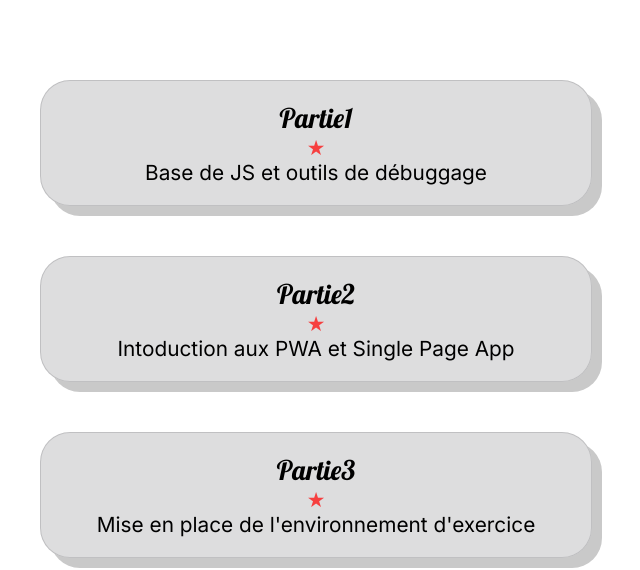
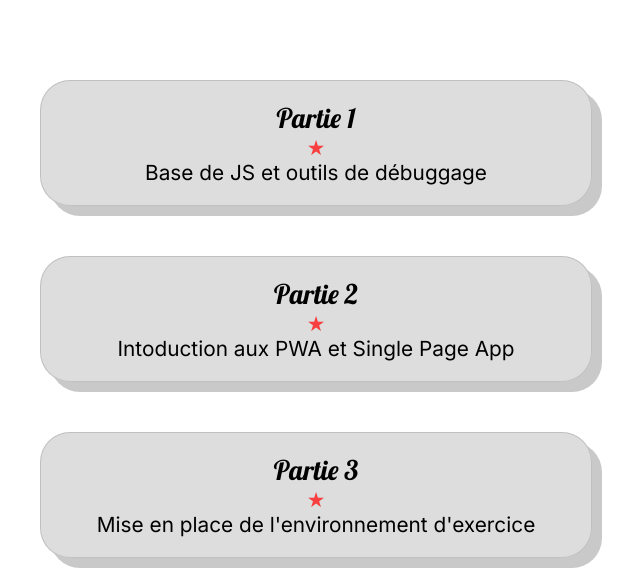
Before and after one commit to ETML-ES/ETML-ES.github.io, a plain HTML site: page index.html in a window 1280 px wide. Shown: the top 570 px of the page, 324-964 px from the left. Drawn offline with Linux system fonts and the light colour scheme.

Commit message:
finalisation

```diff
--- a/index.html
+++ b/index.html
@@ -60,18 +60,18 @@
     <div id="global">
         <a href="https://etml-es.github.io/theorie/Partie1_BaseJSOutilsDebug.html">
             <div class="style">
-                <span class="part">Partie1</span><br>★<br><span class="title">Base de JS et outils de débuggage</span>
+                <span class="part">Partie 1</span><br>★<br><span class="title">Base de JS et outils de débuggage</span>
             </div>
         </a>
         <a href="https://etml-es.github.io/theorie/Partie2_IntroPWASinglePageApp.html">
             <div class="style">
-                <span class="part">Partie2</span><br>★<br><span class="title">Intoduction aux PWA et Single Page
+                <span class="part">Partie 2</span><br>★<br><span class="title">Intoduction aux PWA et Single Page
                     App</span>
             </div>
         </a>
         <a href="https://etml-es.github.io/theorie/Partie3_MiseEnPlaceEx.html">
             <div class="style">
-                <span class="part">Partie3</span><br>★<br><span class="title">Mise en place de l'environnement
+                <span class="part">Partie 3</span><br>★<br><span class="title">Mise en place de l'environnement
                     d'exercice</span>
             </div>
         </a>
```
Also changed, not shown: pwa/dist/assets/android-chrome-192x192.png (added), pwa/dist/assets/android-chrome-512x512.png (added), pwa/dist/assets/apple-touch-icon.png (added), pwa/dist/assets/favicon-16x16.png (added), pwa/dist/assets/favicon-32x32.png (added), pwa/dist/assets/favicon.ico (added), pwa/dist/assets/grave.jpg (deleted), pwa/dist/index.html, pwa/dist/lib/dateManipulation.js (added), pwa/dist/lib/esayDOMmanipulation.js (added), pwa/dist/lib/template.js (added), pwa/dist/main.js, pwa/dist/manifest.webmanifest (added), pwa/dist/style/stylesheet.css, 1 more files.
